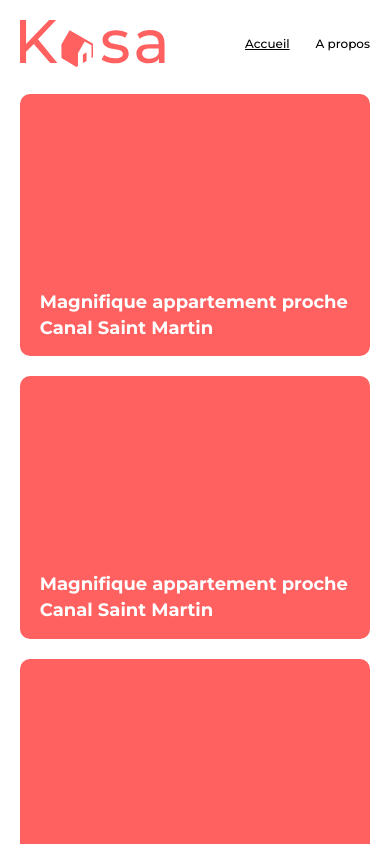
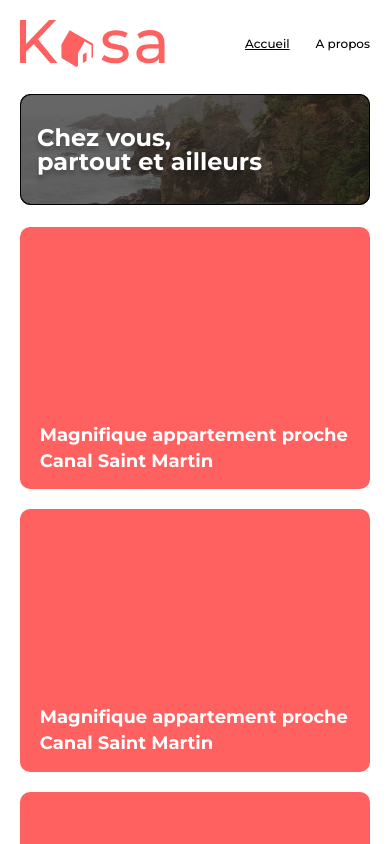
Before and after one commit to a-melouk/kasa-oc, a React (Create React App) app: page / in a window 390 px wide. Shown: the top 844 px of the page. Built offline with nearby package versions, Linux system fonts and the light colour scheme.

Commit message:
Added style for hero section

```diff
--- a/src/styles/Home.scss
+++ b/src/styles/Home.scss
@@ -65,8 +65,23 @@
     padding-inline: 20px;
 
     .hero {
-      display: none;
+      box-sizing: border-box;
       width: 100%;
+      height: 111px;
+      border-radius: 10px;
+      border: 1px solid #000;
+
+      img {
+        border-radius: 10px;
+      }
+
+      h1 {
+        font-size: 24px;
+        line-height: 24px;
+        top: 31px;
+        left: 16px;
+        width: 225px;
+      }
     }
 
     .gallery {
```
